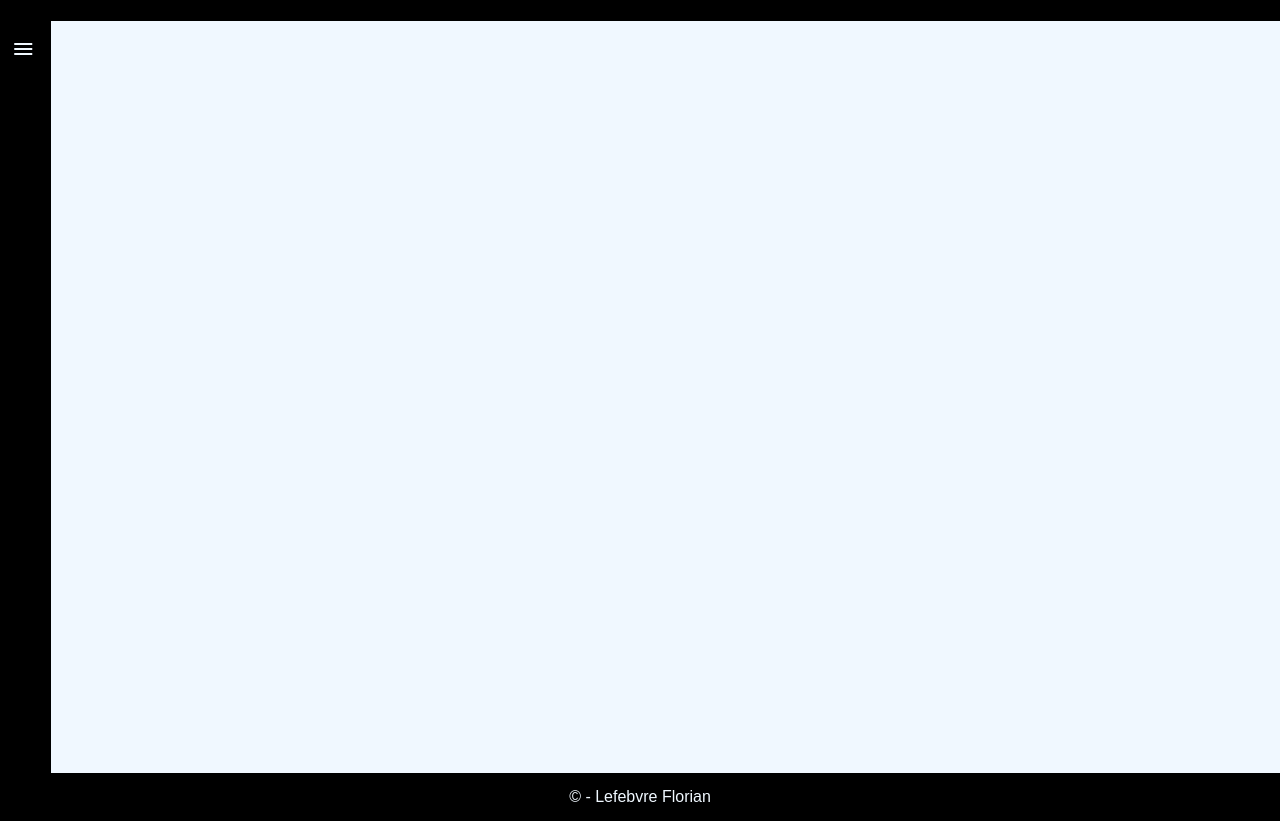
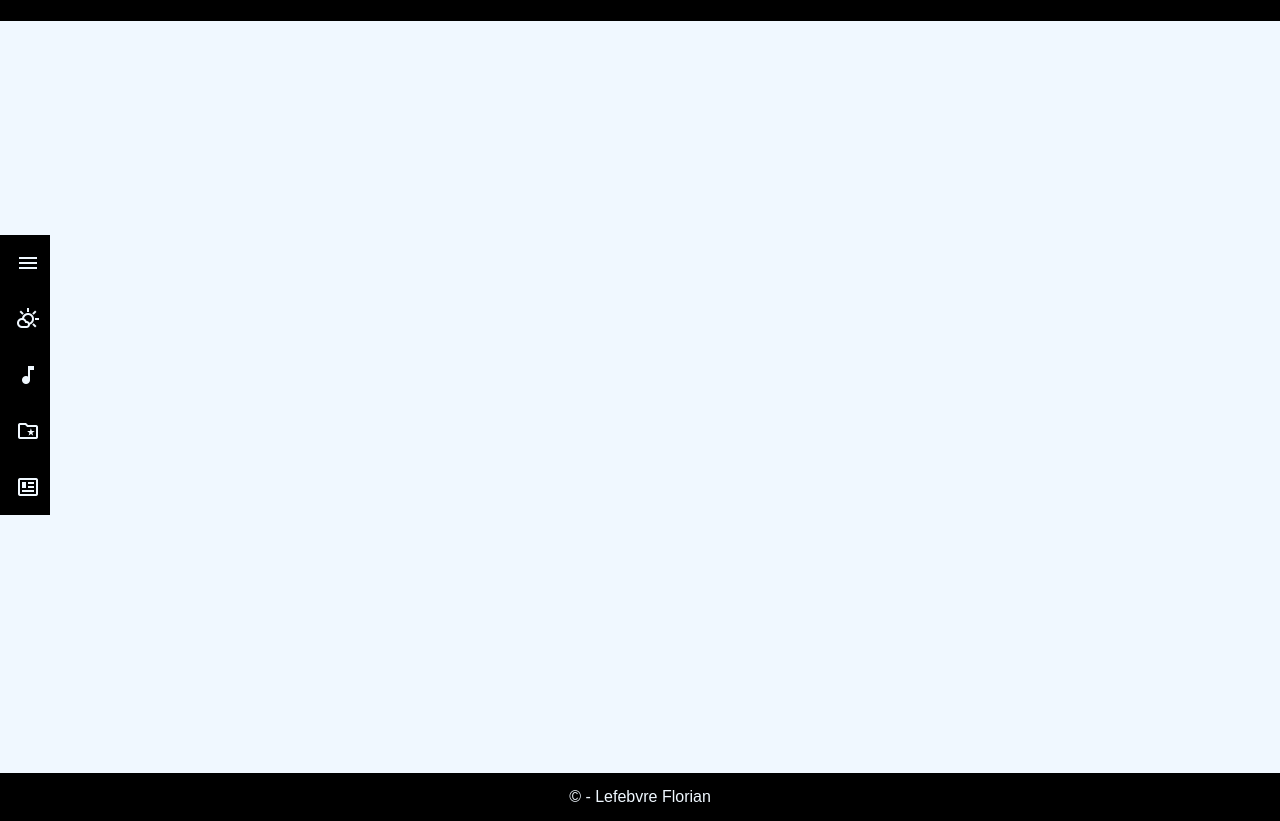
Before and after one commit to FlLefe/Interface-Perso, a plain HTML site: page HTML/index.html in a window 1280 px wide. Shown: the part 85-906 px from the top of the page. Drawn offline with nearby package versions, Linux system fonts and the light colour scheme; a web font is replaced by a local one.

Commit message:
Mise en fonction de la nav aside sur l'index

```diff
--- a/CSS/styles.css
+++ b/CSS/styles.css
@@ -74,7 +74,7 @@ main {
 	height: 100vh;
 	width: 100%;
 	display: block;
-    position: relative;
+	position: relative;
 }
 
 /* ! ------- FOOTER ------- */
@@ -82,7 +82,7 @@ main {
 footer {
 	box-sizing: border-box;
 	width: 100%;
-    z-index: 98;
+	z-index: 98;
 	text-align: center;
 	position: absolute;
 	bottom: 0;
@@ -96,31 +96,38 @@ footer {
 
 /* ! ------- MAIN INDEX ------- */
 
-aside{
-    width: 15%;
-    height: 100vh;
-    background-color: black;
-    position: absolute;
-    left: -11%;
-    transition: transform 0.3s 0.2s ease;
+.sticky {
+	position: fixed;
+	top:40%;
+	left: 0;
 }
 
-aside:hover{
-    transform: translateX(+73%);
+.index__main__nav-list {
+	width: 50px;
+	background-color: black;
+	transition: width 0.3s ease;
+	overflow: hidden;
 }
 
-.index__main__nav-list ul {
-    display: flex;
-    flex-direction: column;
+.index__main__nav-list:hover {
+	width: 150px;
 }
 
-.main__nav-list{
-    padding: 1rem;
-}
-.main__nav-list span, a{
-    color: aliceblue;
+.main__nav-list {
+	padding: 1rem;
+	color: aliceblue;
+	display: flex;
+	align-items: center;
+	justify-content: space-between;
 }
 
-.main__nav-list--icon-menu{
-    text-align: end;
+.main__nav-list span {
+	font-size: 24px;
+	margin-right: 10px;
 }
+
+.main__nav-list a {
+	color: inherit;
+	display: flex;
+	align-items: center;
+}
--- a/HTML/index.html
+++ b/HTML/index.html
@@ -52,8 +52,8 @@
 		</header>
 		<main>
 			<aside class="index__aside__nav">
-				<nav class="index__main__nav-list">
-					<ul>
+				<nav class="sticky">
+					<ul class="index__main__nav-list">
 						<li class="main__nav-list main__nav-list--icon-menu">
 							<span class="material-symbols-outlined"> menu</span>
 						</li>
@@ -69,7 +69,8 @@
 						</li>
 						<li class="main__nav-list">
 							<a href="section__favorite"
-								><span class="material-symbols-outlined"> folder_special </span> Favoris</a
+								><span class="material-symbols-outlined"> folder_special </span>
+								<p>Favoris</p></a
 							>
 						</li>
 						<li class="main__nav-list">
@@ -79,7 +80,6 @@
 						</li>
 					</ul>
 				</nav>
-				<div class="aside__nav--toggle"></div>
 			</aside>
 			<!-- <iframe width="560" height="315" src="https://www.youtube.com/embed/videoserises?list=PLdE7uo_7KBkeH0adsnxZupMARfGxY6qik" title="YouTube video player" frameborder="0" allow="accelerometer; autoplay; clipboard-write; encrypted-media; gyroscope; picture-in-picture; web-share" allowfullscreen></iframe> -->
 			<!-- <div id="cont_Mjk5NTIwNnw1fDJ8MXw0fCNmZmZmZmZ8MXwjZmZmZmZmfGd8">
```
